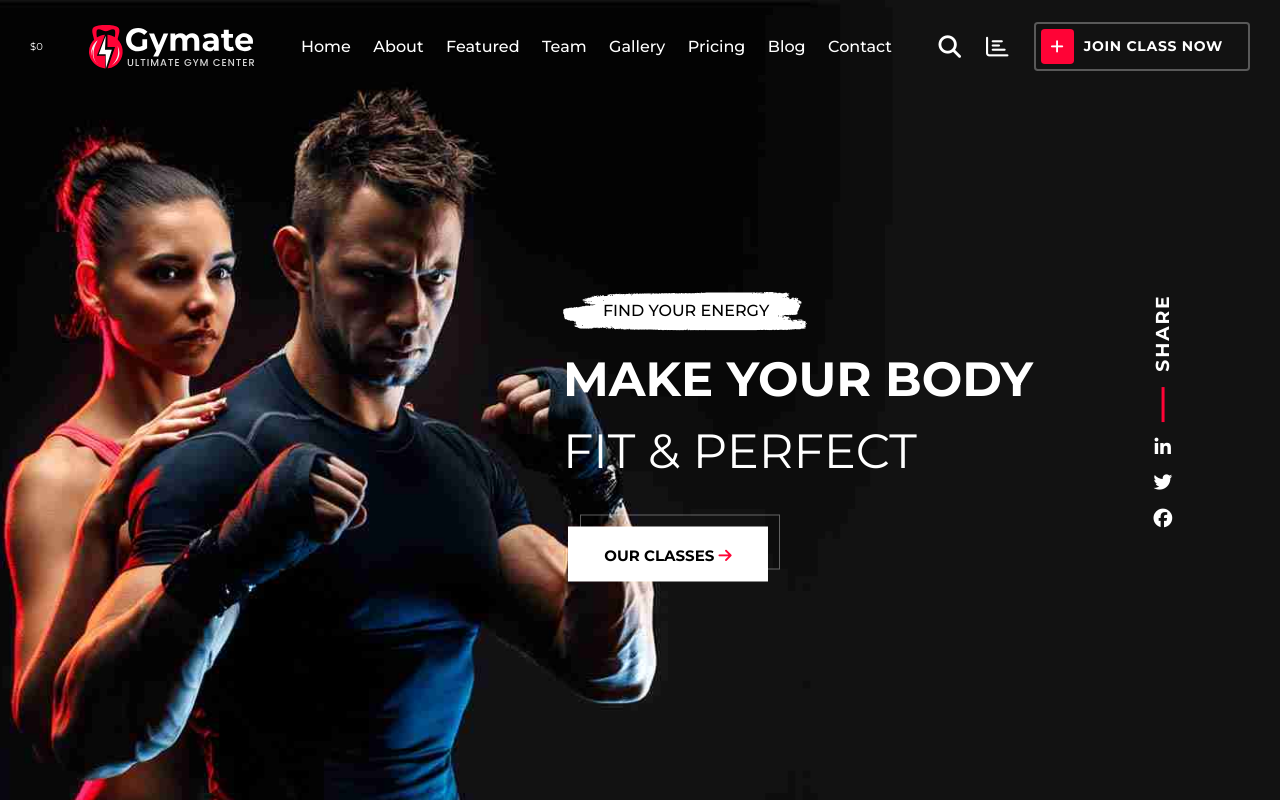
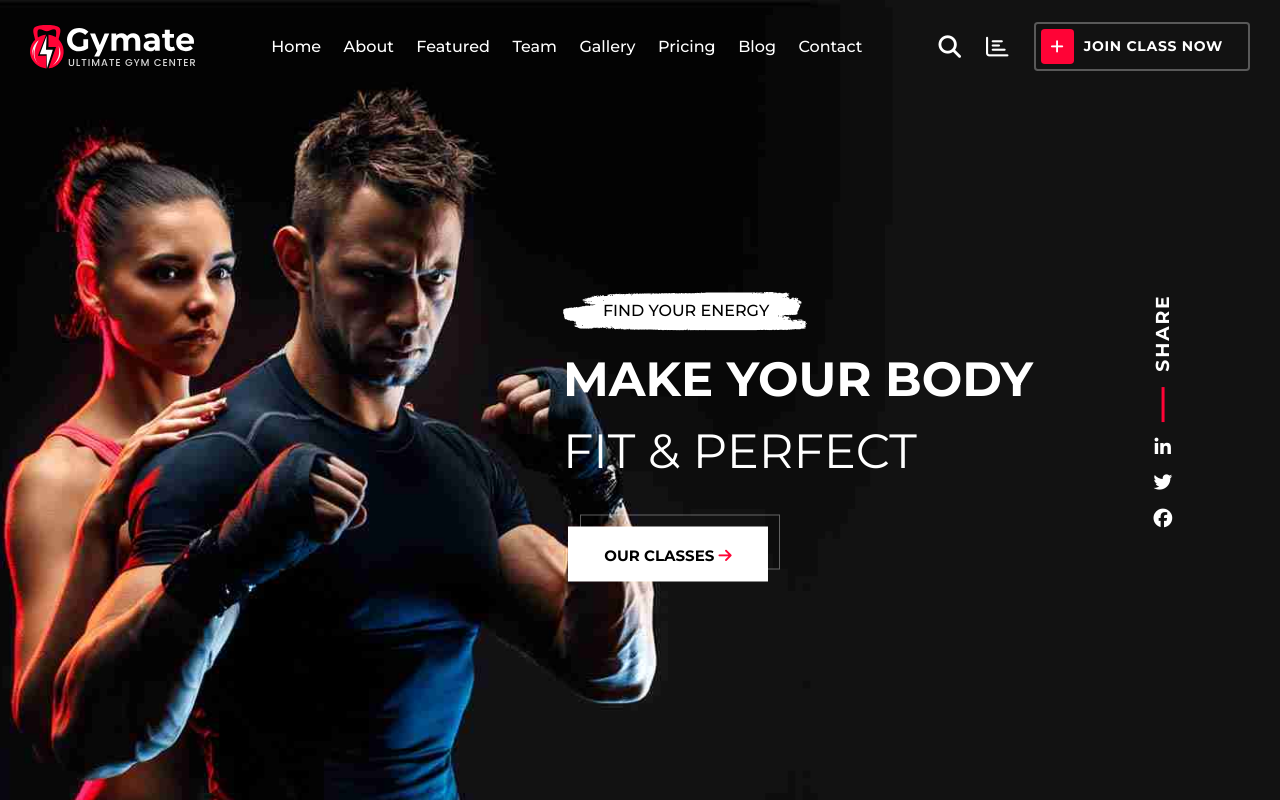
Before and after one commit to Umarocks/GymSite, a React (Vite) app: page / in a window 1280 px wide. Shown: the top 800 px of the page. Built offline with nearby package versions, Linux system fonts and the light colour scheme.

Commit message:
removed some debugging code

```diff
--- a/src/components/Nav/Navbar.jsx
+++ b/src/components/Nav/Navbar.jsx
@@ -15,7 +15,7 @@ function Navbar() {
 
   const [sticky, setSticky] = useState(false);
   const handleScroll = () => {
-    if (window.scrollY > 1136) {
+    if (window.scrollY > 10) {
       setSticky(true);
     } else {
       setSticky(false);
@@ -30,7 +30,6 @@ function Navbar() {
           sticky ? "bg-black shadow-xl" : "bg-transparent"
         }`}
       >
-        <h3 className="text-white">${window.scrollY}</h3>
         <img src="../../../images/logo/logo.svg" alt="logo_img" />
         <NavList />
         <div className="flex items-center gap-10">
```
